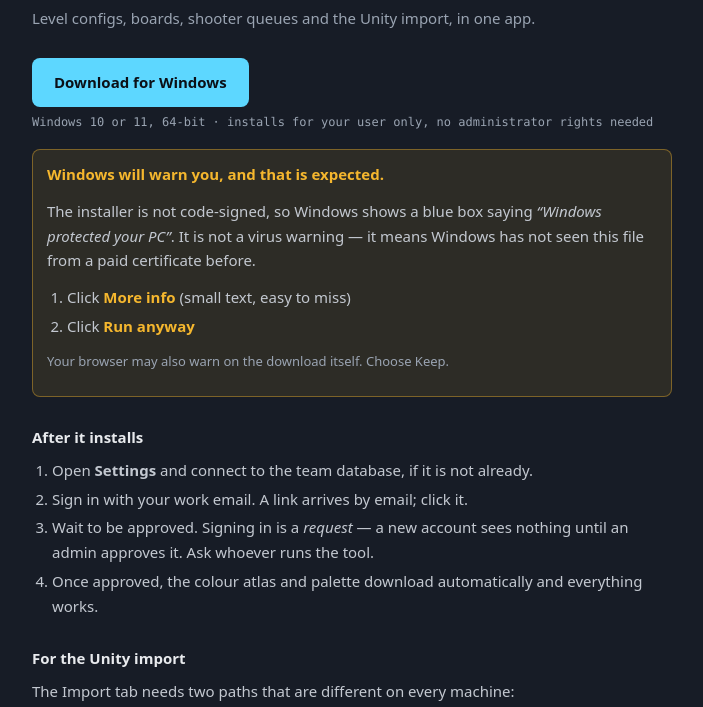
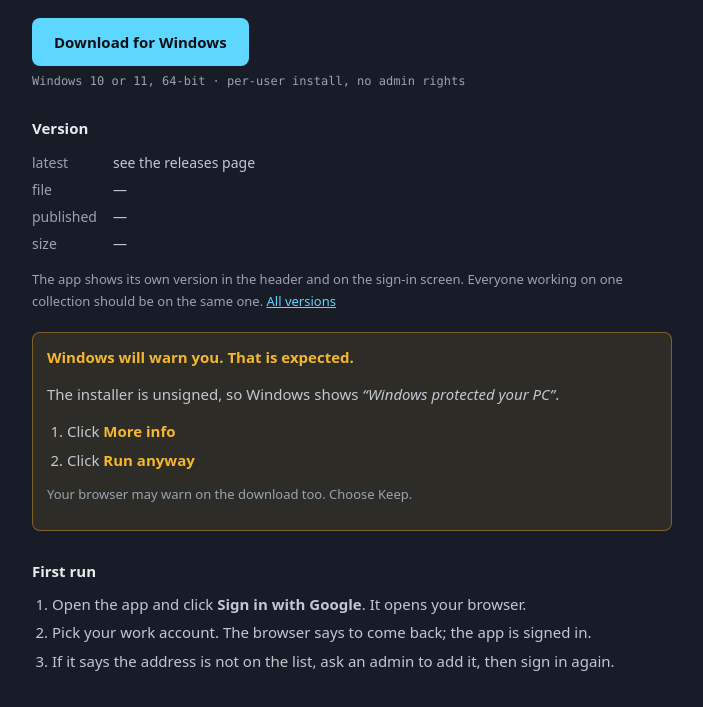
Before and after one commit to Niichan1403/mikaykun, a plain HTML site: page cube-blast-3D-level-engine/download.html in a window 1280 px wide. Shown: the part 78-785 px from the top of the page, without its empty margins (288-991 px from the left). Drawn offline with Linux system fonts and the light colour scheme; no server answers.

Commit message:
Name the version on the download page, and cut the prose
The page explained itself at length: what the app is for, why the public build is read-only, what
signing in means. None of it was actionable by the person reading it, and the steps that were are
now wrong - sign-in is Google through the browser, not an email link, and the Settings step no
longer exists because the project ships in the build.

What is left is the download, the version, the SmartScreen steps, first run, the two Unity paths and
where updates come from.

The version matters because the installer filename now carries one: three copies of a fixed name in
a Downloads folder cannot be told apart, and "which build are you on" is the first question in every
report. The page reads the newest release from the GitHub API at load and points the button at that
exact file; with no JavaScript, or when the request fails, the button still goes to the releases
page, which always resolves to the newest.

```diff
--- a/cube-blast-3D-level-engine/download.html
+++ b/cube-blast-3D-level-engine/download.html
@@ -7,14 +7,18 @@
     <!--
       The download page.
 
-      A plain static page rather than part of the app, for two reasons. It has to work for someone
-      who has never opened the tool, and it has to load when the app itself is what they are missing.
+      A plain static page rather than part of the app: it has to work for someone who has never
+      opened the tool, and it has to load when the app is the thing they are missing.
+
+      IT NAMES THE VERSION, because the installer filename now carries one and "which build are you
+      on" is the first question in every report. The version and the direct link are read from the
+      GitHub release at load time, so this file never goes stale; if that request fails, the button
+      still points at the releases page, which always resolves to the newest.
 
       THE SMARTSCREEN WARNING IS DOCUMENTED, NOT HIDDEN. The installer is unsigned, so Windows shows
-      "Windows protected your PC" and puts Run anyway behind a More info link that does not look like
-      a link. Someone who has not been told what to expect reads that as "this is malware" and stops,
-      which is the correct instinct and the wrong outcome here. Saying it in advance, in the same
-      words Windows uses, is what makes it a step rather than a wall.
+      "Windows protected your PC" with Run anyway behind a More info link that does not look like a
+      link. Someone who has not been told reads that as malware and stops - the right instinct, the
+      wrong outcome here.
     -->
     <style>
       :root { color-scheme: dark; }
@@ -25,10 +29,9 @@
         display: flex; justify-content: center;
       }
       main { max-width: 640px; width: 100%; }
-      h1 { font-size: 24px; margin: 0 0 4px; letter-spacing: -0.01em; }
+      h1 { font-size: 24px; margin: 0 0 16px; letter-spacing: -0.01em; }
       h2 { font-size: 15px; margin: 28px 0 8px; }
       p { margin: 0 0 12px; color: #c3c8d0; }
-      .sub { color: #9aa4b2; margin-bottom: 28px; }
       .dl {
         display: inline-block; background: #5dd7ff; color: #0b1017;
         padding: 12px 22px; border-radius: 8px; font-weight: 600;
@@ -47,69 +50,110 @@
       a { color: #5dd7ff; }
       hr { border: 0; border-top: 1px solid #2a3140; margin: 28px 0; }
       .quiet { color: #9aa4b2; font-size: 13px; }
+      table { border-collapse: collapse; margin: 0 0 12px; }
+      td { padding: 2px 16px 2px 0; color: #c3c8d0; font-size: 14px; }
+      td.k { color: #9aa4b2; }
     </style>
   </head>
   <body>
     <main>
       <h1>Cube Blast 3D Level Engine</h1>
-      <p class="sub">Level configs, boards, shooter queues and the Unity import, in one app.</p>
 
-      <a class="dl" href="https://github.com/Niichan1403/mikaykun/releases/latest/download/CubeBlast-LevelEngine-Setup.exe">
+      <a class="dl" id="dl"
+         href="https://github.com/Niichan1403/mikaykun/releases/latest">
         Download for Windows
       </a>
-      <div class="meta">
-        Windows 10 or 11, 64-bit &middot; installs for your user only, no administrator rights needed
+      <div class="meta" id="meta">Windows 10 or 11, 64-bit · per-user install, no admin rights</div>
+
+      <h2>Version</h2>
+      <table>
+        <tr><td class="k">latest</td><td id="v-version">checking…</td></tr>
+        <tr><td class="k">file</td><td id="v-file">—</td></tr>
+        <tr><td class="k">published</td><td id="v-date">—</td></tr>
+        <tr><td class="k">size</td><td id="v-size">—</td></tr>
+      </table>
+      <p class="quiet">
+        The app shows its own version in the header and on the sign-in screen. Everyone working on
+        one collection should be on the same one.
+        <a href="https://github.com/Niichan1403/mikaykun/releases">All versions</a>
+      </p>
+
+      <div class="warn">
+        <p><strong>Windows will warn you. That is expected.</strong></p>
+        <p>The installer is unsigned, so Windows shows <em>“Windows protected your PC”</em>.</p>
+        <ol>
+          <li>Click <strong>More info</strong></li>
+          <li>Click <strong>Run anyway</strong></li>
+        </ol>
+        <p class="quiet">Your browser may warn on the download too. Choose Keep.</p>
       </div>
 
-      <div class="warn">
-        <p><strong>Windows will warn you, and that is expected.</strong></p>
-        <p>
-          The installer is not code-signed, so Windows shows a blue box saying
-          <em>&ldquo;Windows protected your PC&rdquo;</em>. It is not a virus warning &mdash; it means
-          Windows has not seen this file from a paid certificate before.
-        </p>
-        <ol>
-          <li>Click <strong>More info</strong> (small text, easy to miss)</li>
-          <li>Click <strong>Run anyway</strong></li>
-        </ol>
-        <p class="quiet">
-          Your browser may also warn on the download itself. Choose Keep.
-        </p>
-      </div>
-
-      <h2>After it installs</h2>
+      <h2>First run</h2>
       <ol>
-        <li>Open <strong>Settings</strong> and connect to the team database, if it is not already.</li>
-        <li>Sign in with your work email. A link arrives by email; click it.</li>
+        <li>Open the app and click <strong>Sign in with Google</strong>. It opens your browser.</li>
+        <li>Pick your work account. The browser says to come back; the app is signed in.</li>
         <li>
-          Wait to be approved. Signing in is a <em>request</em> &mdash; a new account sees nothing
-          until an admin approves it. Ask whoever runs the tool.
-        </li>
-        <li>
-          Once approved, the colour atlas and palette download automatically and everything works.
+          If it says the address is not on the list, ask an admin to add it, then sign in again.
         </li>
       </ol>
 
       <h2>For the Unity import</h2>
-      <p>The Import tab needs two paths that are different on every machine:</p>
+      <p>The Import tab needs two paths that differ per machine:</p>
       <ul>
         <li>the <strong>Unity editor</strong> (<code>Unity.exe</code>)</li>
         <li>the <strong>game project</strong> folder</li>
       </ul>
       <p>
-        Set them once in the Import tab; they are remembered. <strong>Close Unity before importing</strong>
-        &mdash; a running editor holds a lock that blocks batch mode for up to thirty minutes.
+        Set them once; they are remembered. <strong>Close Unity before importing</strong> — a running
+        editor holds a lock that blocks batch mode for up to thirty minutes.
       </p>
 
       <h2>Updates</h2>
-      <p>The app checks for a new version on start and offers it. You do not need this page again.</p>
+      <p>
+        The app checks on start and offers the new version. Settings → This app checks on demand and
+        installs.
+      </p>
 
       <hr />
       <p class="quiet">
-        Only need to look at a board, not build one?
-        <a href="./">Open the viewer in your browser</a> &mdash; no install, no sign-in, and no
-        generating or saving.
+        Only need to look at a board?
+        <a href="./">Open the viewer in your browser</a> — no install, no sign-in, no saving.
       </p>
     </main>
+
+    <script>
+      /*
+       * Name the newest release, and point the button straight at its file.
+       *
+       * The installer filename carries the version now, so a fixed /latest/download/<name> URL would
+       * break on every release. The button starts as a link to the releases page - correct with no
+       * JavaScript at all - and is upgraded here to the exact asset.
+       */
+      (async () => {
+        const set = (id, text) => { document.getElementById(id).textContent = text; };
+        try {
+          const res = await fetch(
+            'https://api.github.com/repos/Niichan1403/mikaykun/releases/latest',
+            { headers: { Accept: 'application/vnd.github+json' } },
+          );
+          if (!res.ok) throw new Error('HTTP ' + res.status);
+          const rel = await res.json();
+          const exe = (rel.assets || []).find((a) => a.name.endsWith('.exe'));
+
+          set('v-version', rel.tag_name || rel.name || '—');
+          set('v-date', rel.published_at ? new Date(rel.published_at).toLocaleDateString() : '—');
+          if (exe) {
+            set('v-file', exe.name);
+            set('v-size', (exe.size / 1048576).toFixed(0) + ' MB');
+            const dl = document.getElementById('dl');
+            dl.href = exe.browser_download_url;
+            dl.textContent = 'Download ' + (rel.tag_name || '') + ' for Windows';
+          }
+        } catch {
+          // Offline, rate-limited, or GitHub is down. The button still goes somewhere correct.
+          set('v-version', 'see the releases page');
+        }
+      })();
+    </script>
   </body>
 </html>
```
